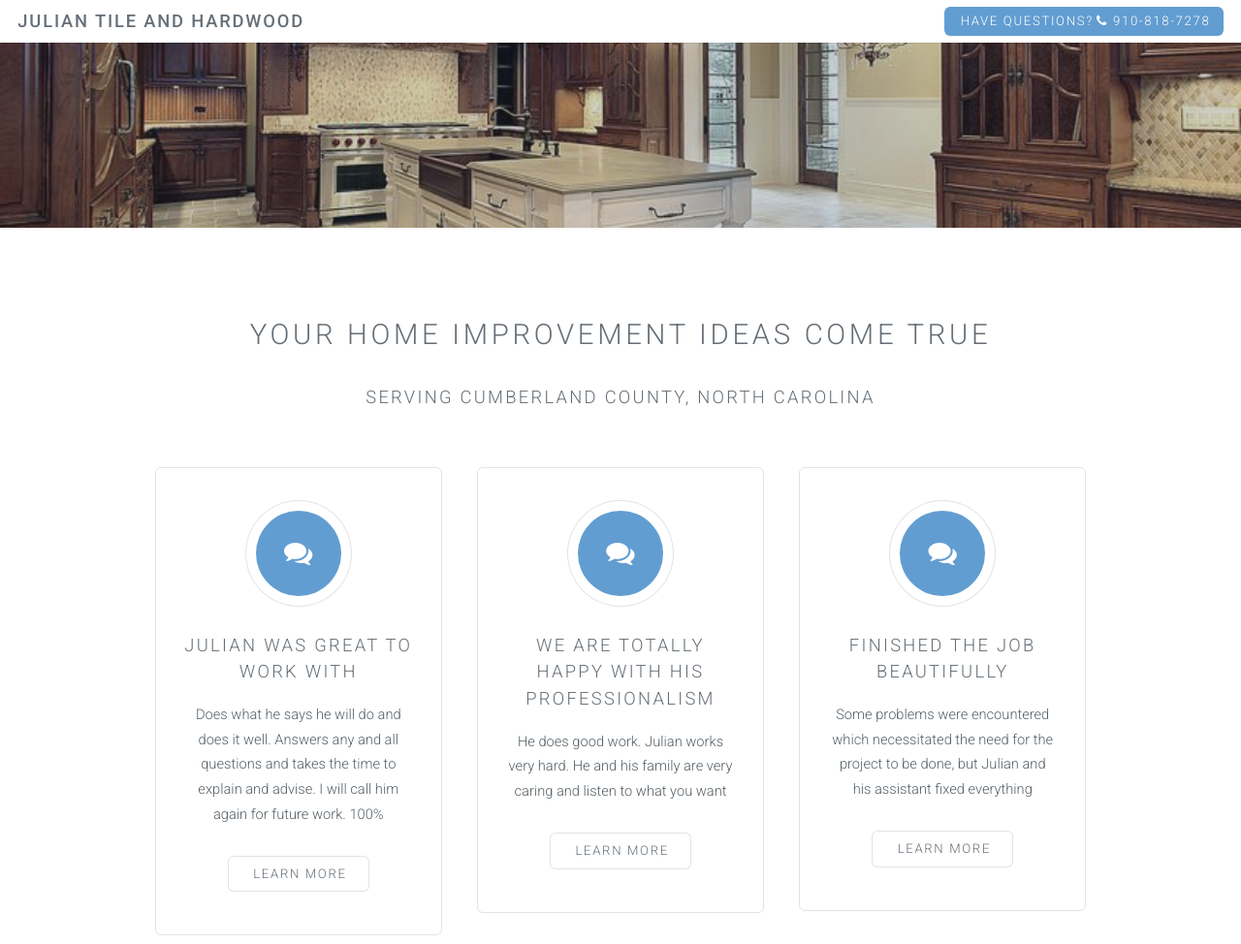
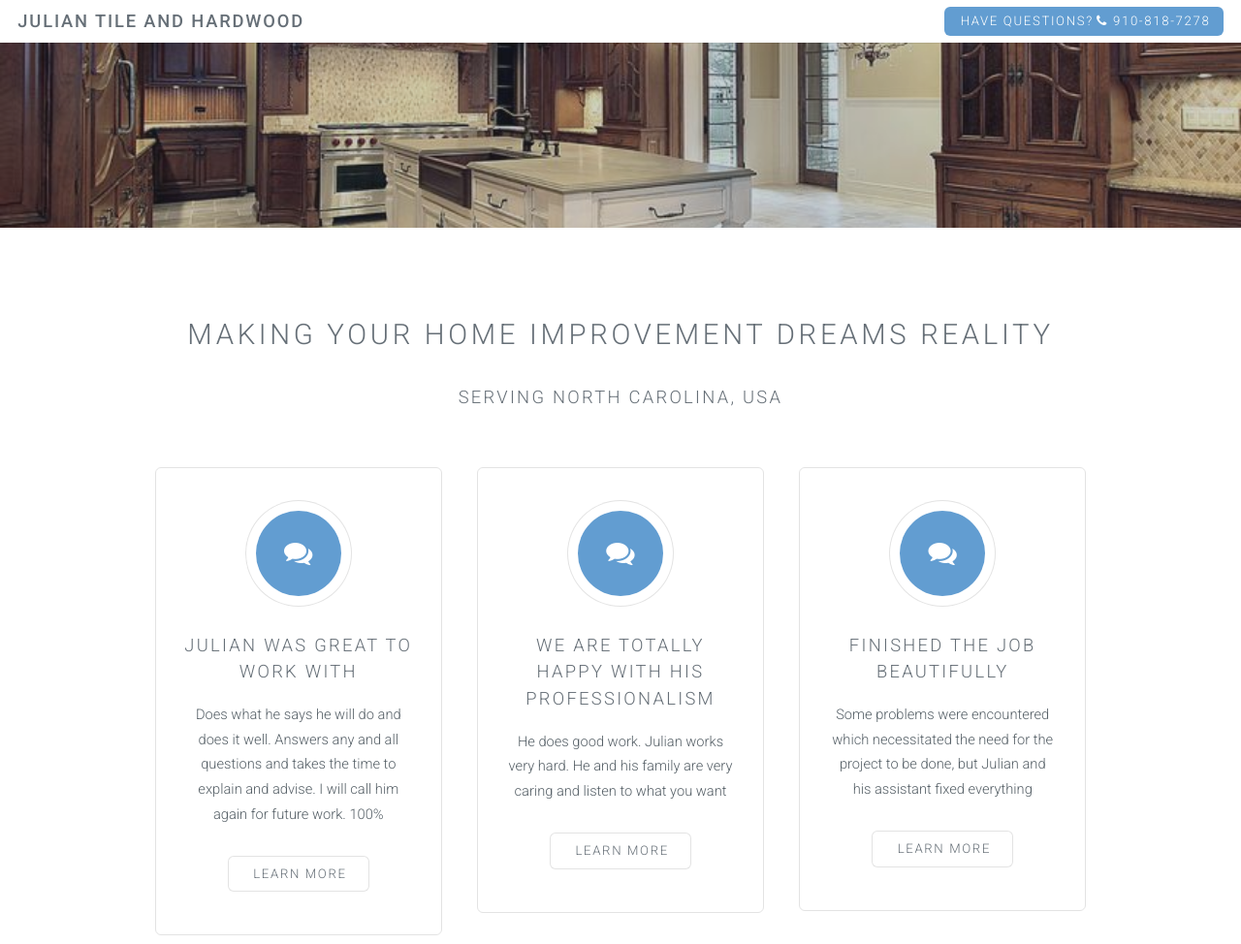
Before and after one commit to blindly/juliantile, a plain HTML site: page index.html in a window 1280 px wide. Shown: the top 974 px of the page at 97% size. Drawn offline with Linux system fonts and the light colour scheme; a script that the page names is missing.

Commit message:
Updating tagline

```diff
--- a/index.html
+++ b/index.html
@@ -96,9 +96,9 @@
     <section id="one" class="wrapper style1">
         <header class="major">
 
-            <h2>Your home improvement ideas come true</h2>
+            <h2>Making your Home improvement dreams reality</h2>
 
-            <h3>Serving Cumberland County, North Carolina</h3>
+            <h3>Serving North Carolina, USA</h3>
         </header>
         <div class="container">
             <div class="row">
@@ -203,7 +203,7 @@
                 </div>
                 <div class="4u">
                     <h2>Julian Tile and Hardwood</h2>
-                    <p>Providing Tile, Hardwood and General Home Improvement Services in Cumberland County, North Carolina, USA</p>
+                    <p>Providing Tile, Hardwood and General Home Improvement Services in North Carolina, USA</p>
                     <ul class="icons">
                         <li><a href="https://www.google.com/#q=julian+tile+and+hardwood" class="icon fa-google"><span class="label">Google</span></a></li>
                         <li><a href="https://www.facebook.com/JulianTileAndHardwood" class="icon fa-facebook"><span class="label">Facebook</span></a></li>
```
